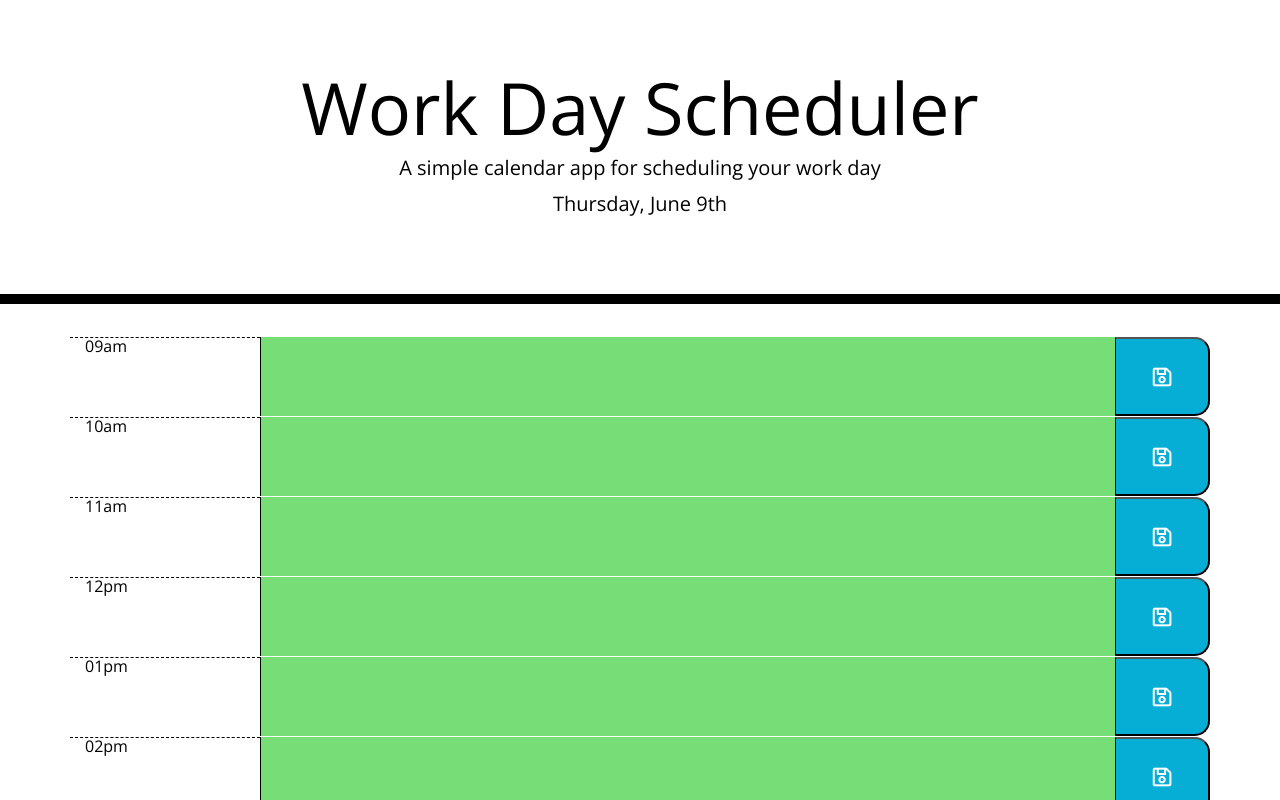
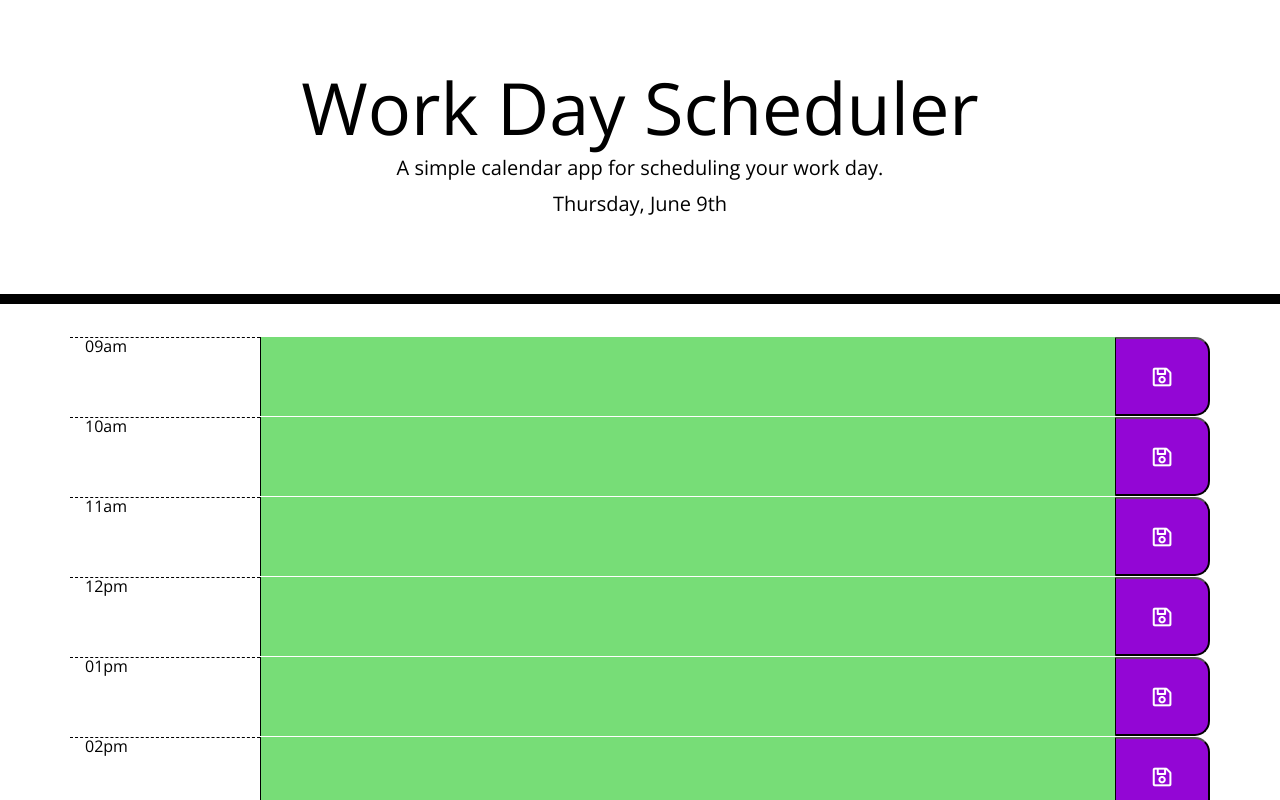
Before and after one commit to surfinsofia/DayPlanner, a plain HTML site: page index.html in a window 1280 px wide. Shown: the top 800 px of the page. Drawn offline with nearby package versions, Linux system fonts and the light colour scheme.

Commit message:
readme changes

```diff
--- a/assets/styles.css
+++ b/assets/styles.css
@@ -63,7 +63,7 @@ textarea{
   border-left: 1px solid black;
   border-top-right-radius: 15px;
   border-bottom-right-radius: 15px;
-  background-color: #06AED5;
+  background-color: #9306d5;
   color: white;
   /* padding-top: 1.75rem; */
 }
--- a/index.html
+++ b/index.html
@@ -25,7 +25,7 @@
   <body>
     <header class="jumbotron">
       <h1 class="display-3">Work Day Scheduler</h1>
-      <p class="lead">A simple calendar app for scheduling your work day</p>
+      <p class="lead">A simple calendar app for scheduling your work day.</p>
       <p id="currentDay" class="lead"></p>
     </header>
     <div class="container">
```
Also changed, not shown: assets/screenshot.png (added), 1 other file.
